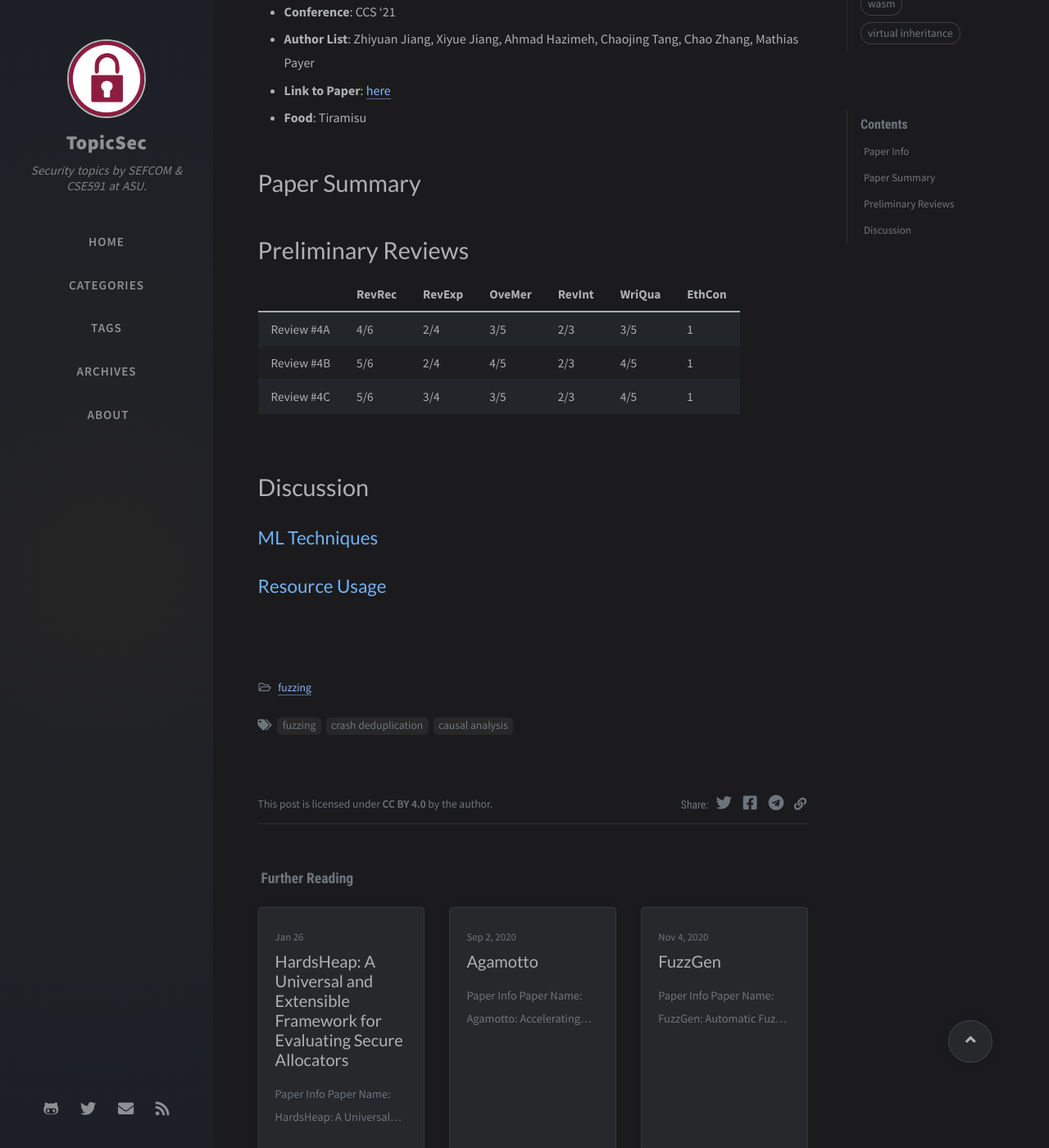
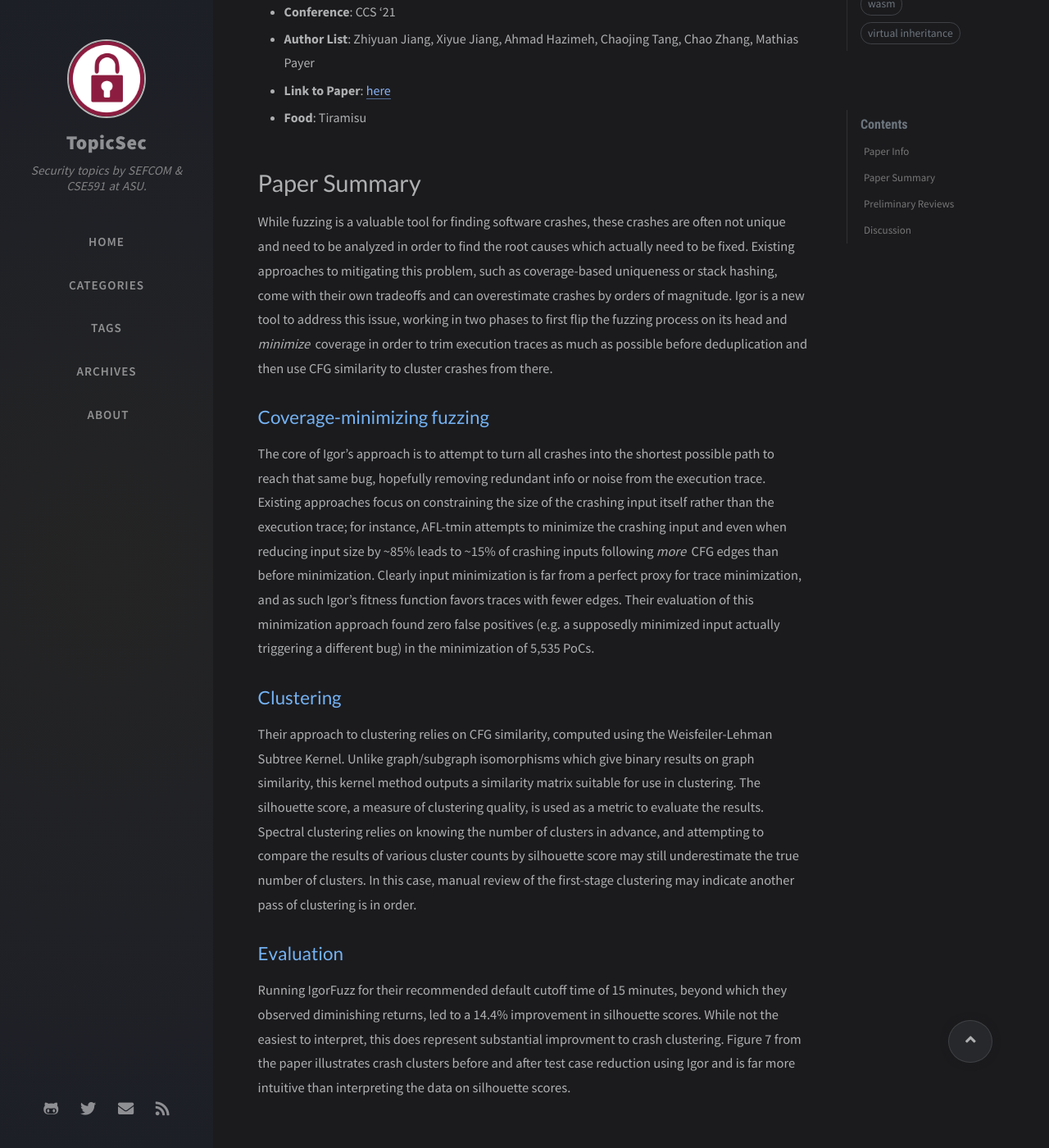
Before and after one commit to TopicSec/topicsec.github.io, a Jekyll site: the page built from _posts/2022-03-02-igor-crash-deduplication.md, in a window 1280 px wide and 1400 px high, scrolled down 334 px. Shown: the whole window at 82% size. Built offline with Jekyll 4.4.1, drawn with Linux system fonts in a browser that asks for light colours; nearby versions of some CDN libraries; comment, search, counter and statistics services are not loaded.

Commit message:
First draft of igor paper summary.

```diff
--- a/_posts/2022-03-02-igor-crash-deduplication.md
+++ b/_posts/2022-03-02-igor-crash-deduplication.md
@@ -15,6 +15,32 @@ pin: true
 
 # Paper Summary
 
+While fuzzing is a valuable tool for finding software crashes, these crashes are often not unique and need to be analyzed in order to find the root causes which actually need to be fixed.
+Existing approaches to mitigating this problem, such as coverage-based uniqueness or stack hashing, come with their own tradeoffs and can overestimate crashes by orders of magnitude.
+Igor is a new tool to address this issue, working in two phases to first flip the fuzzing process on its head and *minimize* coverage in order to trim execution traces as much as possible before deduplication and then use CFG similarity to cluster crashes from there.
+
+## Coverage-minimizing fuzzing
+
+The core of Igor's approach is to attempt to turn all crashes into the shortest possible path to reach that same bug, hopefully removing redundant info or noise from the execution trace.
+Existing approaches focus on constraining the size of the crashing input itself rather than the execution trace; for instance, AFL-tmin attempts to minimize the crashing input and even when reducing input size by ~85% leads to ~15% of crashing inputs following *more* CFG edges than before minimization.
+Clearly input minimization is far from a perfect proxy for trace minimization, and as such Igor's fitness function favors traces with fewer edges.
+Their evaluation of this minimization approach found zero false positives (e.g. a supposedly minimized input actually triggering a different bug) in the minimization of 5,535 PoCs.
+
+## Clustering
+
+Their approach to clustering relies on CFG similarity, computed using the Weisfeiler-Lehman Subtree Kernel.
+Unlike graph/subgraph isomorphisms which give binary results on graph similarity, this kernel method outputs a similarity matrix suitable for use in clustering.
+The silhouette score, a measure of clustering quality, is used as a metric to evaluate the results.
+Spectral clustering relies on knowing the number of clusters in advance, and attempting to compare the results of various cluster counts by silhouette score may still underestimate the true number of clusters.
+In this case, manual review of the first-stage clustering may indicate another pass of clustering is in order.
+
+## Evaluation
+Running IgorFuzz for their recommended default cutoff time of 15 minutes, beyond which they observed diminishing returns, led to a 14.4% improvement in silhouette scores.
+While not the easiest to interpret, this does represent substantial improvment to crash clustering.
+Figure 7 from the paper illustrates crash clusters before and after test case reduction using Igor and is far more intuitive than interpreting the data on silhouette scores.
+
+![](/assets/img/2022-03-02-igor-crash-deduplication/fig7.png)
+
 # Preliminary Reviews
 
 |            | RevRec | RevExp | OveMer | RevInt | WriQua | EthCon |
```
Also changed, not shown: assets/img/2022-03-02-igor-crash-deduplication/fig7.png (added).
